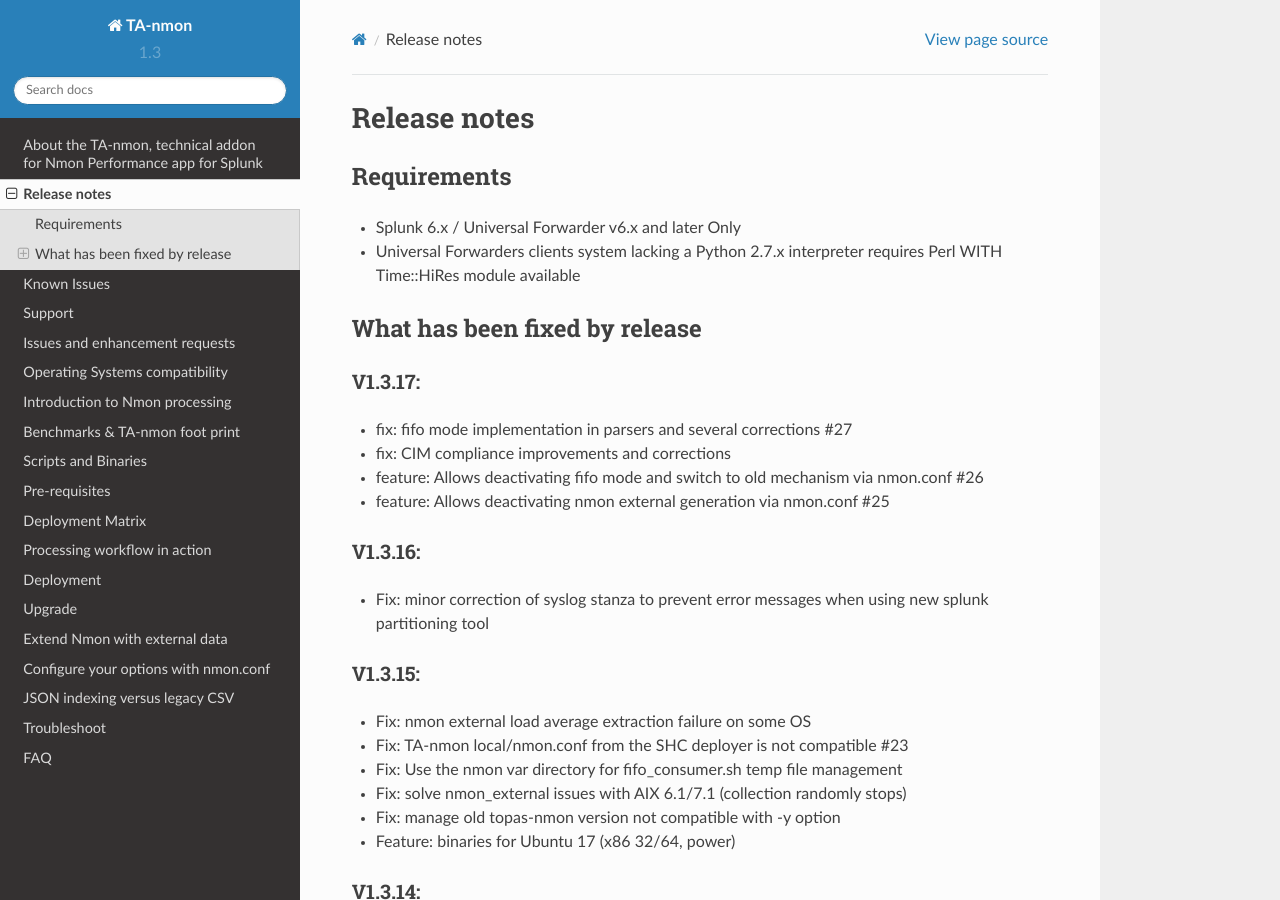
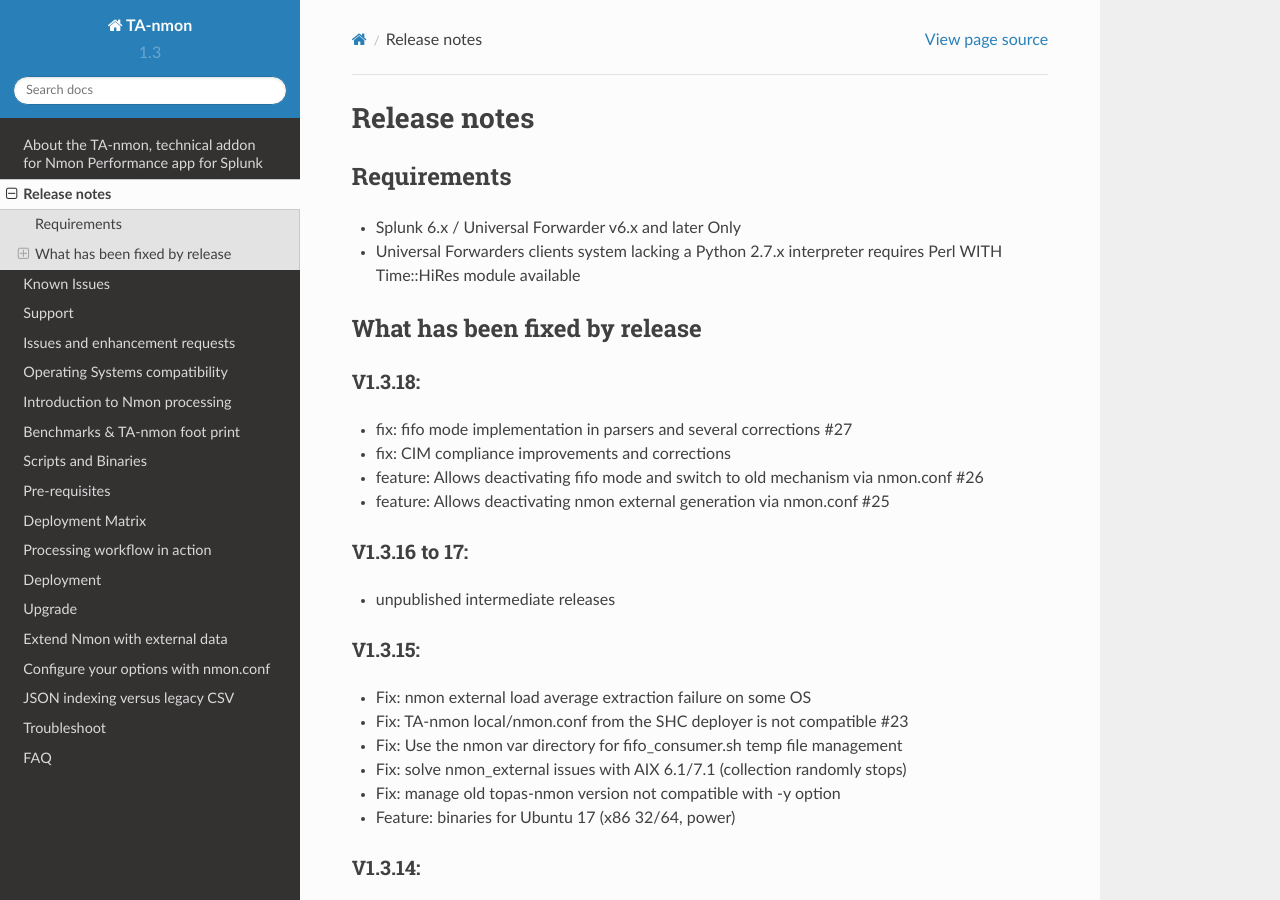
Before and after one commit to guilhemmarchand/TA-nmon, a Sphinx documentation site: the page built from docs/releasenotes.rst, in a window 1280 px wide and 900 px high. Built offline with Sphinx 7.4.7 and the Read the Docs theme 2.0.0, drawn with Linux system fonts in a browser that asks for light colours.

Commit message:
Version 1.3.18

```diff
--- a/docs/releasenotes.rst
+++ b/docs/releasenotes.rst
@@ -15,7 +15,7 @@
 ^^^^^^^^^^^^^^^^^^^^^^^^^^^^^^
 
 ========
-V1.3.17:
+V1.3.18:
 ========
 
 - fix: fifo mode implementation in parsers and several corrections #27
@@ -23,11 +23,11 @@
 - feature: Allows deactivating fifo mode and switch to old mechanism via nmon.conf #26
 - feature: Allows deactivating nmon external generation via nmon.conf #25
 
-========
-V1.3.16:
-========
+==============
+V1.3.16 to 17:
+==============
 
-- Fix: minor correction of syslog stanza to prevent error messages when using new splunk partitioning tool
+- unpublished intermediate releases
 
 ========
 V1.3.15:
```
Also changed, not shown: 3 other files.
